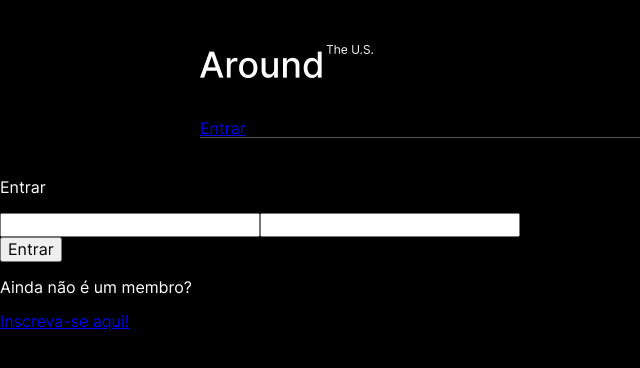
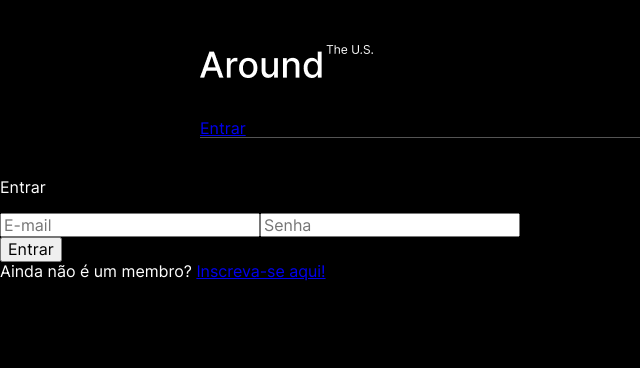
Before and after one commit to deborabeatriz-f/web_project_around_auth, a React (Vite) app: page /login in a window 1280 px wide. Shown: the top 368 px of the page, without its empty margins (0-640 px from the left). Built offline with nearby package versions, Linux system fonts and the light colour scheme; no server answers.

Commit message:
update login jsx file

```diff
--- a/src/components/Sign/Login.jsx
+++ b/src/components/Sign/Login.jsx
@@ -26,18 +26,22 @@ const Login = ({ handleLogin }) => {
       <p className="sign__welcome">Entrar</p>
       <form className="sign__form" onSubmit={handleSubmit}>
         <input
+          className="sign__email"
           id="email"
           name="email"
           type="email"
           value={data.email}
           onChange={handleChange}
+          placeholder="E-mail"
         />
         <input
+          className="sign__password"
           id="password"
           name="password"
           type="password"
           value={data.password}
           onChange={handleChange}
+          placeholder="Senha"
         />
         <div className="sign__button-container">
           <button type="submit" className="sign__link">
@@ -46,10 +50,12 @@ const Login = ({ handleLogin }) => {
         </div>
       </form>
       <div className="sign__signin">
-        <p>Ainda não é um membro?</p>
-        <Link to="/register" className="sign__login-link">
-          Inscreva-se aqui!
-        </Link>
+        <span>
+          Ainda não é um membro?{" "}
+          <Link to="/register" className="sign__login-link">
+            Inscreva-se aqui!
+          </Link>
+        </span>
       </div>
     </div>
   );
```
